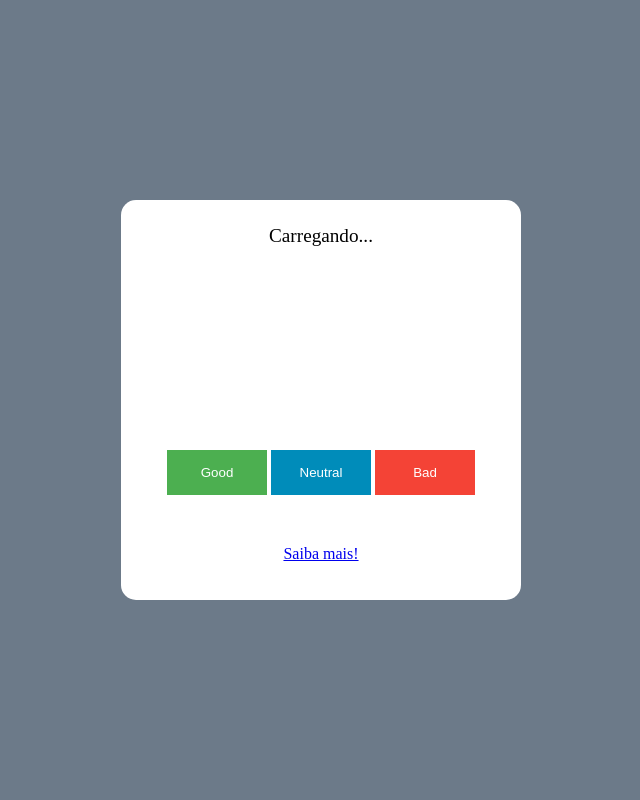
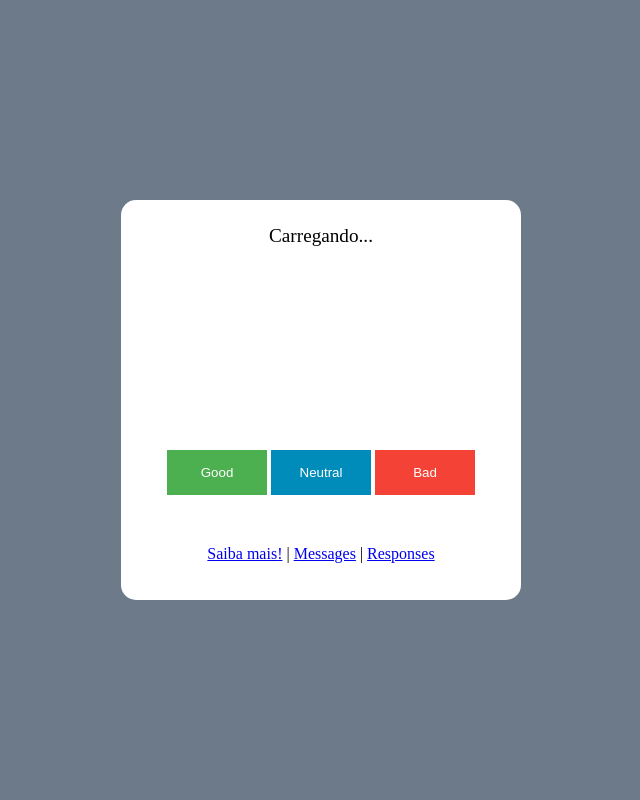
Before and after one commit to codeepblue/message-opinion-collector, a Flask app: page / in a window 1280 px wide. Shown: the whole page, without its empty margins (319-959 px from the left). Run offline with Flask 2, Linux system fonts and the light colour scheme; data that the repository does not hold is empty.

Commit message:
added link to download messages and responses

```diff
--- a/app.py
+++ b/app.py
@@ -1,9 +1,10 @@
 #!/sbin/env python3
 # -*- coding: utf-8 -*-
 
-from flask import Flask, request, make_response, render_template, jsonify
+from flask import Flask, request, make_response, render_template, jsonify, send_from_directory
 import hashlib
 import pandas as pd
+import os
 from random import randint
 
 app = Flask(__name__)
@@ -34,3 +35,11 @@
         file.write("\n")
 
     return jsonify({"message": "Sucesso!"})
+
+@app.route("/download/messages", methods=["GET"])
+def download_messages():
+    return send_from_directory("data", "messages.csv")
+
+@app.route("/download/responses", methods=["GET"])
+def download_responses():
+    return send_from_directory("data", "responses.csv")
--- a/templates/index.html
+++ b/templates/index.html
@@ -78,6 +78,8 @@
                 </div>
                 <div class="more">
                     <a href="https://github.com/codeepblue/message-opinion-collector">Saiba mais!</a>
+                    | <a href="/download/messages">Messages</a>
+                    | <a href="/download/responses">Responses</a>
                 </div>
             </form>
         </div>
```
